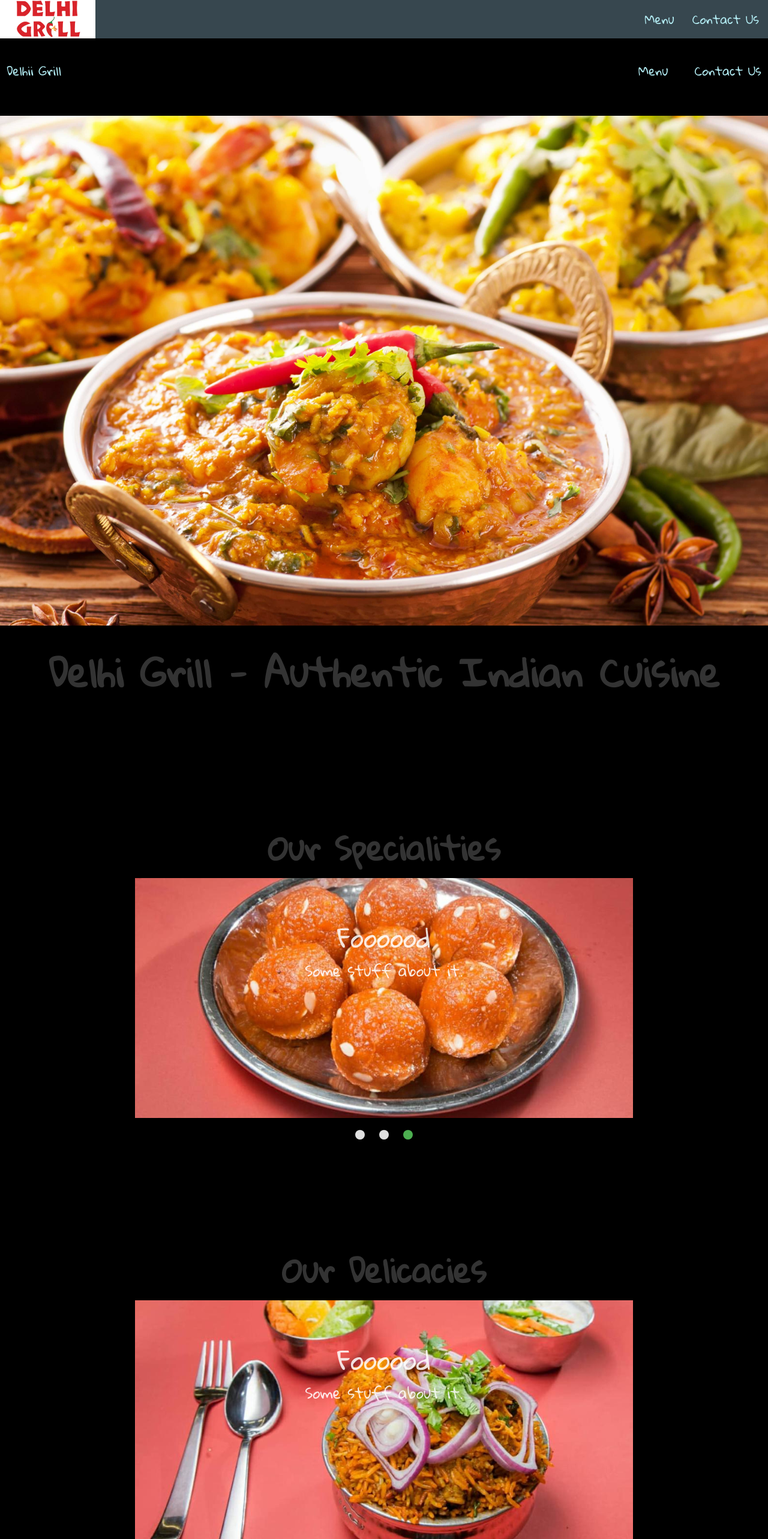
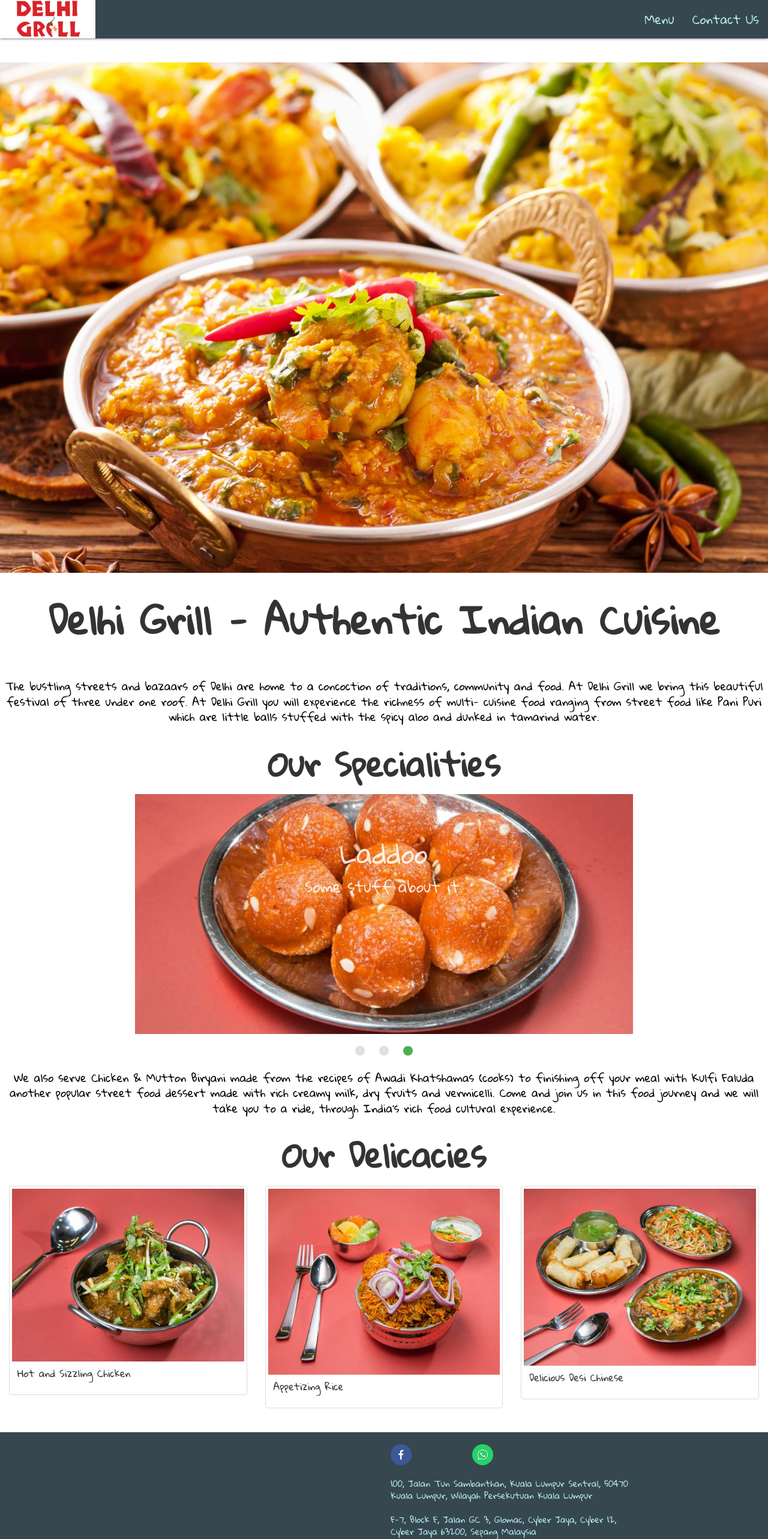
Before and after one commit to aryanmediratta/basic-react-website, a React (Create React App) app in the folder Desktop/WebDev/storewebsite/: page / in a window 1280 px wide. Shown: the top 2566 px of the page at 60% size. Built offline with nearby package versions, Linux system fonts and the light colour scheme.

Commit message:
nice changes

```diff
--- a/Desktop/WebDev/storewebsite/src/components/Header.js
+++ b/Desktop/WebDev/storewebsite/src/components/Header.js
@@ -24,8 +24,6 @@ document.addEventListener('DOMContentLoaded', function() {
 	render(){
 
 		return(
-		  <div>
-
 			<Fragment>
 			 <nav>
           <div className="nav-wrapper blue-grey darken-3" >
@@ -45,38 +43,9 @@ document.addEventListener('DOMContentLoaded', function() {
         <li><a href = "/menu">Menu</a></li>
         <li><a href = "/contact">Contact Us</a></li>
   </ul>
+
+
 			</Fragment>
-
-      <Fragment>
-      <br/>
-      <br/>
-      <div className = "row">
-      <div className = "col s6 m2 l2">
-      <a href="/" className="brand-logo cyan-text text-lighten-4 left" style = {ps}>Delhii Grill</a>
-      </div>
-      <div className = "col s5 m10 l10">
-      <div className="right">
-              <div className = "hide-on-small-only">
-
-           <a href="/menu" className="cyan-text text-lighten-4" style = {ps}>Menu</a>
-           &nbsp;&nbsp;&nbsp;&nbsp;&nbsp;&nbsp;&nbsp;
-          <a href="/contact" className="cyan-text text-lighten-4" style = {ps}>Contact Us</a>
-        </div>
-
-        <div className = "hide-on-med-and-up">
-          <a href="#" data-target="mobile-demo" className="right sidenav-trigger cyan-text text-lighten-4" ><i className="material-icons">menu</i></a>
-            <ul className="right hide-on-med-and-down" >
-              <li><a href="/menu" className="cyan-text text-lighten-4" style = {ps}>Menu</a></li>
-              <li><a href="/contact" className="cyan-text text-lighten-4" style = {ps}>Contact Us</a></li>
-            </ul>
-            </div>
-      </div>
-            <div className = "col s1 m2 l2">
-              </div>
-      </div>
-      </div>
-      </Fragment>
-			</div>
       )
 	}
 }
--- a/Desktop/WebDev/storewebsite/src/index.css
+++ b/Desktop/WebDev/storewebsite/src/index.css
@@ -26,7 +26,6 @@ body {
     min-height: 100vh;
     flex-direction: column;
 font-family: 'Gloria Hallelujah', cursive;
-background-color: black;
   }
 
   main {
--- a/Desktop/WebDev/storewebsite/src/pages/Home.js
+++ b/Desktop/WebDev/storewebsite/src/pages/Home.js
@@ -13,7 +13,6 @@ import kulfi from '../images/kulfi.jpeg';
 import kebab from '../images/kebab.jpeg';
 import golgappa from '../images/golgappa.jpeg';
 import dish from '../images/dish.jpeg';
-
 import para from '../images/para.jpeg';
 
 import M from 'materialize-css/dist/js/materialize.min.js';
@@ -79,10 +78,7 @@ class Home extends Component {
                         <div>
 
 
-				<p class="flow-text" style = {ps}>The bustling streets and bazaars of Delhi are home to a concoction of traditions, community and food. At Delhi Grill we bring this beautiful festival of three under one roof. At Delhi Grill you will experience the richness of multi- cuisine food ranging from street food like Pani Puri which are little balls stuffed with the spicy aloo and dunked in tamarind water to Chicken & Mutton Biryani made from the recipes of Awadi Khatshamas (cooks) to finishing off your meal with Kulfi Faluda another popular street food dessert made with rich creamy milk, dry fruits and vermicelli.
-
-  Come and join us in this food journey and we will take you to a ride, through India’s rich food cultural experience.</p>
-
+				<p class="flow-text" style = {ps}>The bustling streets and bazaars of Delhi are home to a concoction of traditions, community and food. At Delhi Grill we bring this beautiful festival of three under one roof. At Delhi Grill you will experience the richness of multi- cuisine food ranging from street food like Pani Puri which are little balls stuffed with the spicy aloo and dunked in tamarind water.</p>
         </div>
 
         <div class = "hide-on-small-only">
@@ -94,23 +90,23 @@ class Home extends Component {
 				 <div className = "slider">
     <ul className = "slides">
       <li>
-        <img src={dish} alt = "menu"/>
+        <img src={golgappa} alt = "menu"/>
         <div class="caption center-align">
-          <h3>Foooood</h3>
+          <h3>Gol Gappa</h3>
           <h5 >Some stuff about it.</h5>
         </div>
       </li>
       <li>
         <img src={kulfi} alt = "menu"/>
         <div class="caption center-align">
-          <h3>Foooood</h3>
+          <h3>Kulfi</h3>
           <h5 >Some stuff about it.</h5>
         </div>
       </li>
       <li>
         <img src={laddoo} alt = "menu" />
         <div class="caption center-align">
-          <h3>Foooood</h3>
+          <h3>Laddoo</h3>
           <h5 >Some stuff about it.</h5>
         </div>
       </li>
@@ -123,69 +119,25 @@ class Home extends Component {
 
 <div class = "hide-on-small-only">
 
-        <p class="flow-text" style = {ps}>The bustling streets and bazaars of Delhi are home to a concoction of traditions, community and food. At Delhi Grill we bring this beautiful festival of three under one roof. At Delhi Grill you will experience the richness of multi- cuisine food ranging from street food like Pani Puri which are little balls stuffed with the spicy aloo and dunked in tamarind water to Chicken & Mutton Biryani made from the recipes of Awadi Khatshamas (cooks) to finishing off your meal with Kulfi Faluda another popular street food dessert made with rich creamy milk, dry fruits and vermicelli.
+<p class="flow-text" style = {ps}>We also serve Chicken & Mutton Biryani made from the recipes of Awadi Khatshamas (cooks) to finishing off your meal with Kulfi Faluda another popular street food dessert made with rich creamy milk, dry fruits and vermicelli. Come and join us in this food journey and we will take you to a ride, through India’s rich food cultural experience.</p>
 
-  Come and join us in this food journey and we will take you to a ride, through India’s rich food cultural experience.</p>
-        <h2 style = {h2s}>Our Delicacies </h2>
-        <div className = "row">
-        <div className = "col s12 m2 l2"></div>
-        <div className = "col s12 m8 l8">
-        <div className = "col s12 m2 l2"></div>
-         <div className = "slider">
-    <ul className = "slides">
-      <li>
-        <img src={golgappa} alt = "menu"/>
-        <div class="caption center-align">
-          <h3>Foooood</h3>
-          <h5 >Some stuff about it.</h5>
-        </div>
-      </li>
-      <li>
-        <img src={kebab} alt = "menu"/>
-        <div class="caption center-align">
-          <h3>Foooood</h3>
-          <h5 >Some stuff about it.</h5>
-        </div>
-      </li>
-      <li>
-        <img src={rice} alt = "menu"/>
-        <div class="caption center-align">
-          <h3>Foooood</h3>
-          <h5 >Some stuff about it.</h5>
-        </div>
-      </li>
-      <li>
-        <img src={paneer} alt = "menu"/>
-        <div class="caption center-align">
-          <h3>Foooood</h3>
-          <h5 >Some stuff about it.</h5>
-        </div>
-      </li>
-    </ul>
-  </div>
-</div>
-</div>
 </div>
 
   <div class = "hide-on-med-and-up">
         <h2 style = {h2s}>Our Specialities </h2>
 
 <div class="carousel carousel-slider">
-       <a class="carousel-item" ><img src = {golgappa} alt = "food" /><div class="caption center-align">
-          <h3>Food</h3>
-          <h5 >Some stuff about it.</h5>
+       <a class="carousel-item" ><img src = {golgappa} alt = "food" /><div class="caption center-align black-text">
+          <h3>Gol Gappa</h3>
         </div></a>
-    <a class="carousel-item" ><img src = {kulfi} alt = "food" /><div class="caption center-align">
-          <h3>Food</h3>
-          <h5 >Some stuff about it.</h5>
+    <a class="carousel-item" ><img src = {kulfi} alt = "food" /><div class="caption center-align black-text">
+          <h3>Kulfi</h3>
         </div></a>
-    <a class="carousel-item" ><img src = {laddoo} alt = "food" /><div class="caption center-align">
-          <h3>Food</h3>
-          <h5 >Some stuff about it.</h5>
+    <a class="carousel-item" ><img src = {laddoo} alt = "food" /><div class="caption center-align black-text">
+          <h3>Laddoo</h3>
         </div></a>
-    <a class="carousel-item" ><img src = {kebab} alt = "food" /><div class="caption center-align">
-          <h3>Food</h3>
-          <h5 >Some stuff about it.</h5>
+    <a class="carousel-item" ><img src = {kebab} alt = "food" /><div class="caption center-align black-text">
+          <h3>Kebab</h3>
         </div></a>
   </div>
 
@@ -195,33 +147,46 @@ class Home extends Component {
 
 
 <div class = "hide-on-med-and-up">
-<p class="flow-text" style = {ps}>The bustling streets and bazaars of Delhi are home to a concoction of traditions, community and food. At Delhi Grill we bring this beautiful festival of three under one roof. At Delhi Grill you will experience the richness of multi- cuisine food ranging from street food like Pani Puri which are little balls stuffed with the spicy aloo and dunked in tamarind water to Chicken & Mutton Biryani made from the recipes of Awadi Khatshamas (cooks) to finishing off your meal with Kulfi Faluda another popular street food dessert made with rich creamy milk, dry fruits and vermicelli.
+<p class="flow-text" style = {ps}>We also serve Chicken & Mutton Biryani made from the recipes of Awadi Khatshamas (cooks) to finishing off your meal with Kulfi Faluda another popular street food dessert made with rich creamy milk, dry fruits and vermicelli.
 
   Come and join us in this food journey and we will take you to a ride, through India’s rich food cultural experience.</p>
-        <h2 style = {h2s}>Our Delicacies </h2>
 
-<div class="carousel carousel-slider">
-    <a class="carousel-item" ><img src = {golgappa} alt = "food" /><div class="caption center-align">
-          <h3>Food</h3>
-          <h5 >Some stuff about it.</h5>
-        </div></a>
-    <a class="carousel-item" ><img src = {kebab} alt = "food" /><div class="caption center-align">
-          <h3>Food</h3>
-          <h5 >Some stuff about it.</h5>
-        </div>
-        </a>
-      <a class="carousel-item" ><img src = {rice} alt = "food" /><div class="caption center-align">
-          <h3>Food</h3>
-          <h5 >Some stuff about it.</h5>
-        </div></a>
-   <a class="carousel-item" ><img src = {paneer} alt = "food" /><div class="caption center-align">
-          <h3>Food</h3>
-          <h5 >Some stuff about it.</h5>
-        </div></a>
-</div>
 </div>
 </div>
 
+<h2 style = {h2s}>Our Delicacies</h2>
+  <div class="row">
+    <div class="col-md-4">
+      <div class="thumbnail">
+        <a >
+          <img src={dish} alt="Lights"/>
+          <div class="caption">
+            <p>Hot and Sizzling Chicken</p>
+          </div>
+        </a>
+      </div>
+    </div>
+    <div class="col-md-4">
+      <div class="thumbnail">
+        <a >
+          <img src={rice} alt="Nature"/>
+          <div class="caption">
+            <p>Appetizing Rice</p>
+          </div>
+        </a>
+      </div>
+    </div>
+    <div class="col-md-4">
+      <div class="thumbnail">
+        <a >
+          <img src={chinese} alt="Fjords"/>
+          <div class="caption">
+            <p>Delicious Desi Chinese</p>
+          </div>
+        </a>
+      </div>
+    </div>
+  </div>
 
 
   			<Footer />
```
